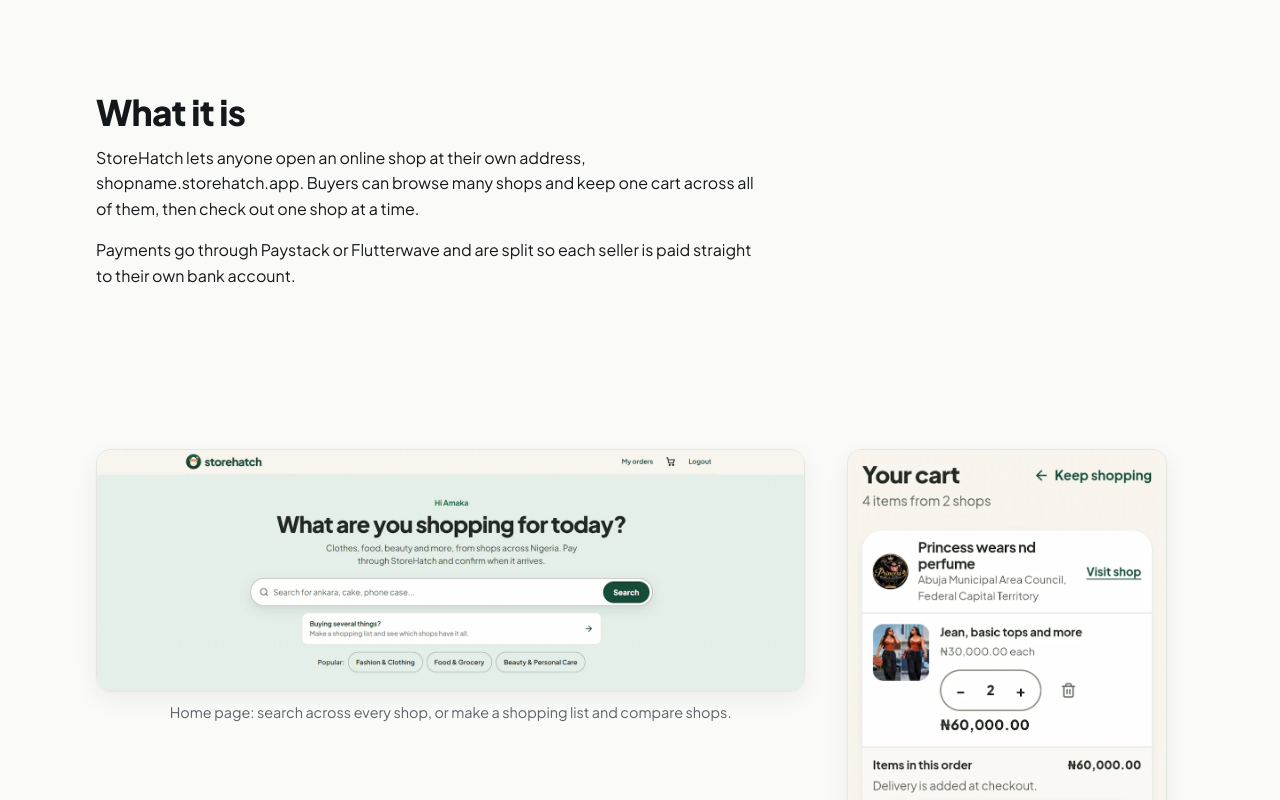
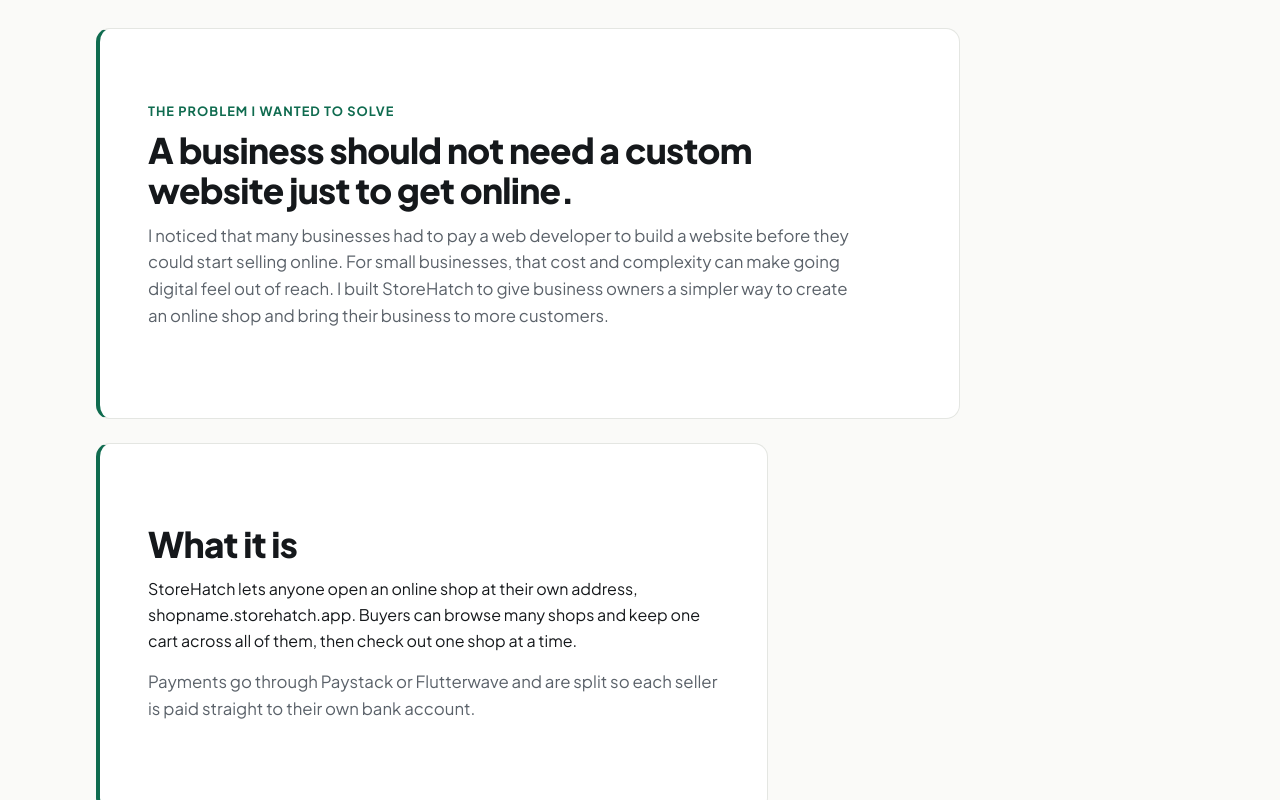
Before and after one commit to akindeleDaniel/portfolio, a React (Vite) app: page /work/storehatch in a window 1280 px wide. Shown: the part 1200-2000 px from the top of the page. Built offline with nearby package versions, Linux system fonts and the light colour scheme.

Commit message:
feat: add problem statement to StoreHatch case study

```diff
--- a/src/content.ts
+++ b/src/content.ts
@@ -233,6 +233,12 @@ export const storehatch = {
     ],
   },
 
+  problem: {
+    label: 'The problem I wanted to solve',
+    title: 'A business should not need a custom website just to get online.',
+    text: 'I noticed that many businesses had to pay a web developer to build a website before they could start selling online. For small businesses, that cost and complexity can make going digital feel out of reach. I built StoreHatch to give business owners a simpler way to create an online shop and bring their business to more customers.',
+  },
+
   screenshots: [
     {
       src: '/images/storehatch.webp',
--- a/src/index.css
+++ b/src/index.css
@@ -137,6 +137,14 @@ a:focus-visible, .button:focus-visible { outline: 2px solid var(--accent); outli
 .eyebrow { color: var(--muted); font-size: 0.95rem; margin-bottom: 0.5rem; }
 .lead { font-size: 1.125rem; color: var(--muted); max-width: 38rem; }
 .note { color: var(--muted); max-width: 40rem; margin-top: 1.25rem; font-size: 0.95rem; }
+.problem-section {
+  max-width: 54rem; margin-block: 1.5rem; padding: clamp(1.5rem, 5vw, 3rem);
+  border: 1px solid var(--border); border-left: 4px solid var(--accent);
+  border-radius: var(--radius); background: var(--surface);
+}
+.problem-section .kicker { color: var(--accent); font-weight: 700; }
+.problem-section h2 { max-width: 42rem; margin-top: 0.5rem; }
+.problem-section > p:last-child { max-width: 44rem; color: var(--muted); font-size: 1.05rem; }
 
 /* Photo slot */
 .hero-sub { font-size: 1.2rem; font-weight: 600; color: var(--text); max-width: 38rem; margin-bottom: 0.75rem; }
--- a/src/pages/StoreHatchPage.tsx
+++ b/src/pages/StoreHatchPage.tsx
@@ -29,7 +29,13 @@ export default function StoreHatchPage() {
         </figure>
       )}
 
-      <section className="section reveal prose">
+      <section className="section reveal problem-section">
+        <p className="kicker">{s.problem.label}</p>
+        <h2>{s.problem.title}</h2>
+        <p>{s.problem.text}</p>
+      </section>
+
+      <section className="section reveal prose problem-section">
         <h2>{s.overview.title}</h2>
         {s.overview.paragraphs.map((text) => <p key={text}>{text}</p>)}
       </section>
@@ -43,7 +49,7 @@ export default function StoreHatchPage() {
         ))}
       </section>
 
-      <section className="section reveal">
+      <section className="section reveal problem-section">
         <h2>{s.features.title}</h2>
         <ul className="list">
           {s.features.items.map((item) => <li key={item}>{item}</li>)}
```
